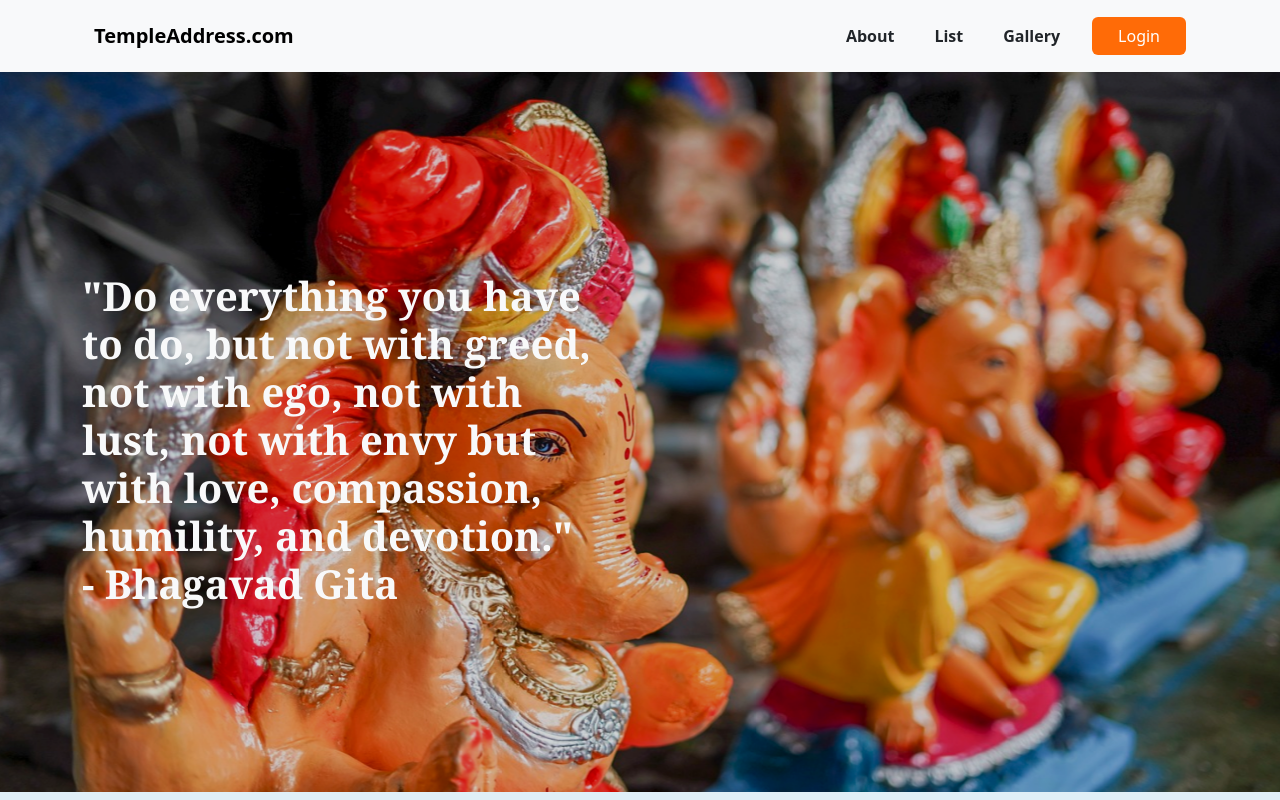
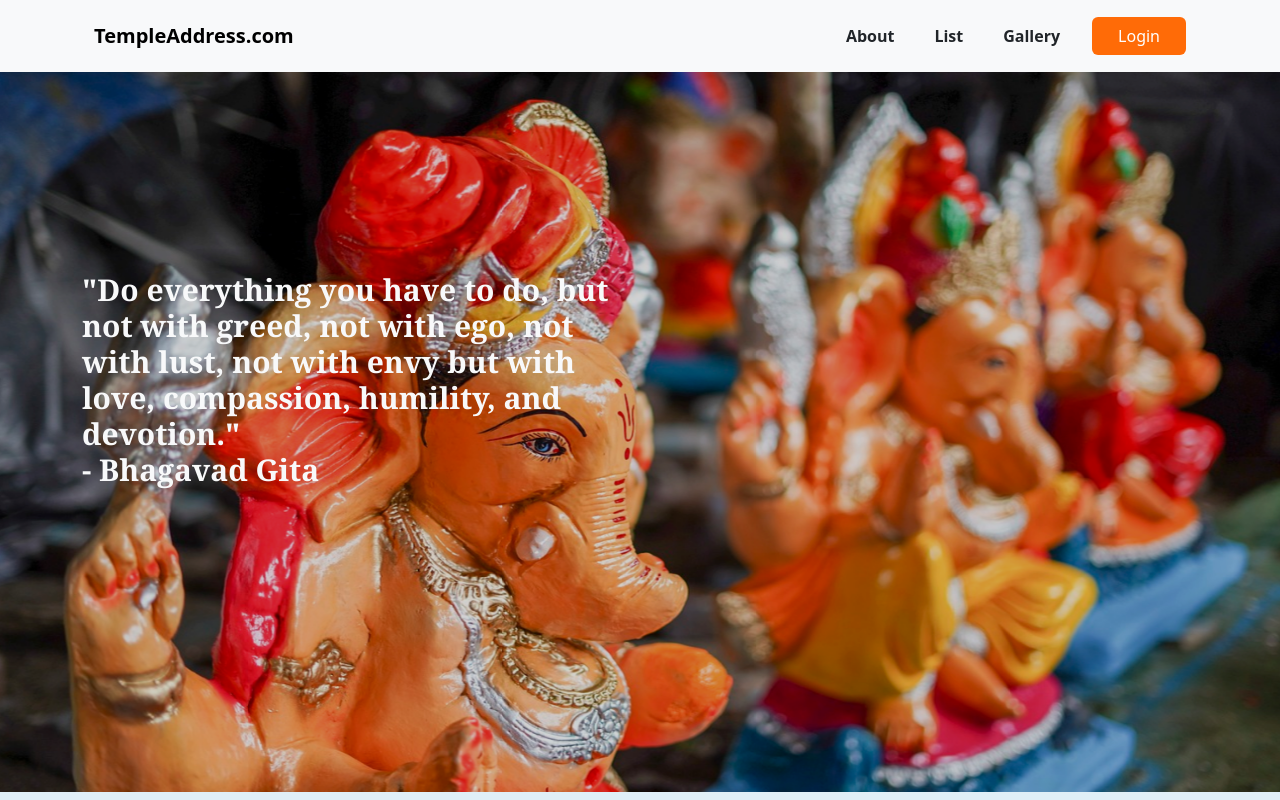
Before and after one commit to RishinKrishna/temple_listing, a Next.js app: page / in a window 1280 px wide. Shown: the top 800 px of the page. Built offline with nearby package versions, Linux system fonts and the light colour scheme.

Commit message:
removing bugs

```diff
--- a/src/pages/_document.js
+++ b/src/pages/_document.js
@@ -8,11 +8,11 @@ export default function Document() {
       <body>
         <Main />
         <NextScript />
-        <Script
+        <script
           src="https://cdn.jsdelivr.net/npm/bootstrap@5.3.0/dist/js/bootstrap.bundle.min.js"
           integrity="sha384-geWF76RCwLtnZ8qwWowPQNguL3RmwHVBC9FhGdlKrxdiJJigb/j/68SIy3Te4Bkz"
           crossorigin="anonymous"
-        ></Script>
+        ></script>
         <Script
           type="module"
           src="https://unpkg.com/ionicons@7.1.0/dist/ionicons/ionicons.esm.js"
--- a/src/pages/index.module.css
+++ b/src/pages/index.module.css
@@ -8,7 +8,7 @@
   position: relative;
   z-index: 2;
 }
-.captiopn-wrapper{
+.captiopn-wrapper {
   position: relative;
   height: 100%;
   z-index: 5;
@@ -47,7 +47,7 @@
     /* opacity: 0.5; */
   }
 }
-.search-temple{
+.search-temple {
   width: 100%;
   padding: 50px 250px;
   background-color: #fff;
@@ -55,22 +55,21 @@
 }
 
 @media only screen and (max-width: 600px) {
-  .search-temple{
+  .search-temple {
     width: 100%;
     padding: 50px 25px;
     background-color: #fff;
     border-radius: 20px;
   }
-
 }
-.find-header{
+.find-header {
   font-size: 50px;
-    font-family: 'Franklin Gothic Medium', 'Arial Narrow', Arial, sans-serif;
+  font-family: "Franklin Gothic Medium", "Arial Narrow", Arial, sans-serif;
   color: #ff6b07;
 }
-.main-hader{
-  font-size: 40px;
-  font-family: Cambria, Cochin, Georgia, Times, 'Times New Roman', serif;
+.main-hader {
+  font-size: 30px;
+  font-family: Cambria, Cochin, Georgia, Times, "Times New Roman", serif;
   display: flex;
   justify-content: center;
   align-items: center;
```
Lines whose indentation alone changed are shown as unchanged.
